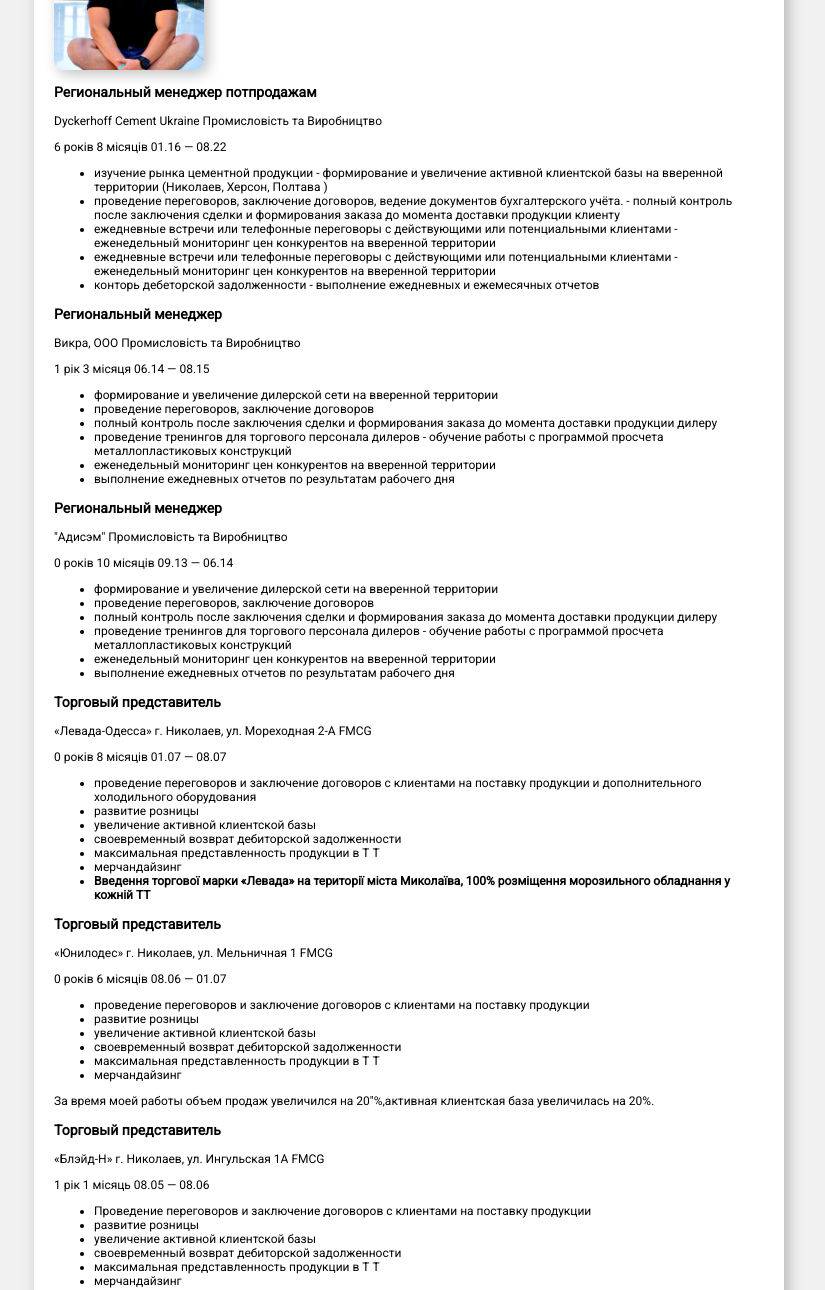
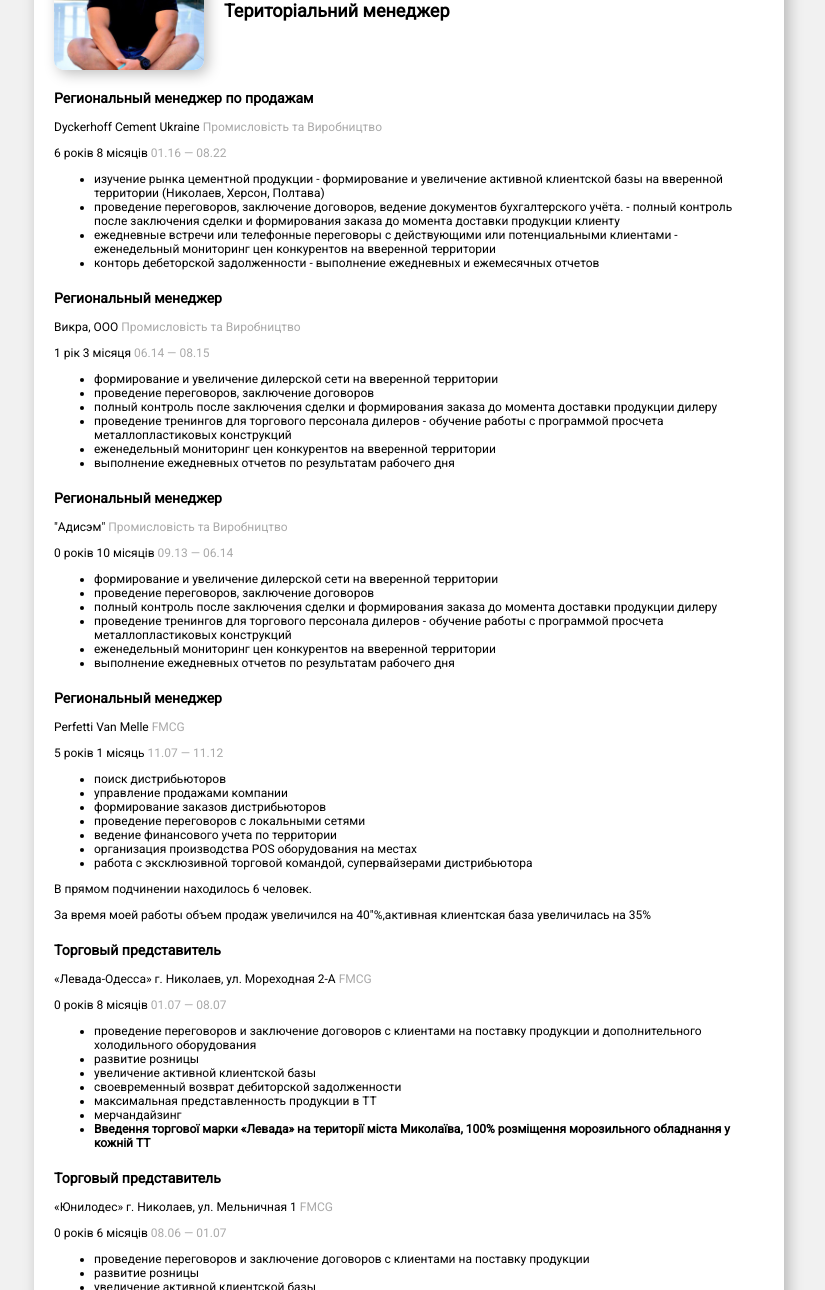
Before and after one commit to OleksanderHrytsiuk/resume, a plain HTML site: page index.html in a window 1280 px wide. Shown: the part 120-1410 px from the top of the page, without its empty margins (231-1056 px from the left). Drawn offline with Linux system fonts and the light colour scheme.

Commit message:
Add files via upload

```diff
--- a/index.html
+++ b/index.html
@@ -14,19 +14,19 @@
                 <img src="avatar.jpg" alt="My photo should be here" class="avatar">
                 <div>
                     <h1>Грицюк Олександр Володимирович</h1>
-                    <p>Територіальний менеджер</p>
+                    <h2>Територіальний менеджер</h2>
                 </div>
             </div>
 
 
-            <div>
-                <h3>Региональный менеджер потпродажам</h3>
-                <p>Dyckerhoff Cement Ukraine Промисловість та Виробництво</p>
-                <p>6 років 8 місяців 01.16 — 08.22</p>
+            <div class="workPlace">
+                <h3>Региональный менеджер по продажам</h3>
+                <p>Dyckerhoff Cement Ukraine <span class="workPlaceType">Промисловість та Виробництво</span></p>
+                <p>6 років 8 місяців <span class="workPlacePeriod">01.16 — 08.22</span></p>
                 <ul>
                     <li>
                         изучение рынка цементной продукции - формирование и увеличение активной клиентской базы на
-                        вверенной территории (Николаев, Херсон, Полтава )
+                        вверенной территории (Николаев, Херсон, Полтава)
                     </li>
                     <li>
                         проведение переговоров, заключение договоров, ведение документов бухгалтерского учёта. -
@@ -37,20 +37,16 @@
                         ежедневные встречи или телефонные переговоры с действующими или потенциальными
                         клиентами - еженедельный мониторинг цен конкурентов на вверенной территории
                     </li>
-                    <li>
-                        ежедневные встречи или телефонные переговоры с действующими или потенциальными
-                        клиентами - еженедельный мониторинг цен конкурентов на вверенной территории
-                    </li>
-                    <li>
+                     <li>
                         конторь дебеторской задолженности - выполнение ежедневных и ежемесячных отчетов
                     </li>
                 </ul>
             </div>
 
-            <div>
+            <div class="workPlace">
                 <h3>Региональный менеджер</h3>
-                <p>Викра, ООО Промисловість та Виробництво</p>
-                <p>1 рік 3 місяця 06.14 — 08.15</p>
+                <p>Викра, ООО <span class="workPlaceType">Промисловість та Виробництво</span></p>
+                <p>1 рік 3 місяця <span class="workPlacePeriod">06.14 — 08.15</span></p>
                 <ul>
                     <li>
                         формирование и увеличение дилерской сети на вверенной территории
@@ -75,10 +71,10 @@
                </ul>
             </div>
 
-            <div>
+            <div class="workPlace">
                 <h3>Региональный менеджер</h3>
-                <p>"Адисэм" Промисловість та Виробництво</p>
-                <p>0 років 10 місяців 09.13 — 06.14</p>
+                <p>"Адисэм" <span class="workPlaceType">Промисловість та Виробництво</span></p>
+                <p>0 років 10 місяців <span class="workPlacePeriod">09.13 — 06.14</span></p>
                 <ul>
                     <li>
                         формирование и увеличение дилерской сети на вверенной территории
@@ -103,10 +99,42 @@
                </ul>
             </div>
 
-            <div>
+            <div class="workPlace">
+                <h3>Региональный менеджер</h3>
+                <p>Perfetti Van Melle <span class="workPlaceType">FMCG</span></p>
+                <p>5 років 1 місяць <span class="workPlacePeriod">11.07 — 11.12</span></p>
+                <ul>
+                    <li>
+                        поиск дистрибьюторов
+                    </li>
+                    <li>
+                        управление продажами компании
+                    </li>
+                    <li>
+                        формирование заказов дистрибьюторов
+                    </li>
+                    <li>
+                        проведение переговоров с локальными сетями
+                    </li>
+                    <li>
+                        ведение финансового учета по территории
+                    </li>
+                    <li>
+                        организация производства POS оборудования на местах
+                    </li>
+                    <li>
+                        работа с эксклюзивной торговой командой, супервайзерами дистрибьютора
+                    </li>
+               </ul>
+                <p>В прямом подчинении находилось 6 человек. </p>
+                </p>За время моей работы объем продаж увеличился на 40″%,активная клиентская база увеличилась на
+                    35%</p>
+            </div>
+
+            <div class="workPlace">
                 <h3>Торговый представитель</h3>
-                <p>«Левада-Одесса» г. Николаев, ул. Мореходная 2-А FMCG</p>
-                <p>0 років 8 місяців 01.07 — 08.07</p>
+                <p>«Левада-Одесса» г. Николаев, ул. Мореходная 2-А <span class="workPlaceType">FMCG</span></p>
+                <p>0 років 8 місяців <span class="workPlacePeriod">01.07 — 08.07</span></p>
                 <ul>
                     <li>
                         проведение переговоров и заключение договоров с клиентами на поставку продукции и
@@ -122,7 +150,7 @@
                         своевременный возврат дебиторской задолженности
                     </li>
                     <li>
-                        максимальная представленность продукции в Т Т
+                        максимальная представленность продукции в ТТ
                     </li>
                     <li>
                         мерчандайзинг
@@ -136,10 +164,10 @@
              </div>
 
 
-             <div>
+             <div class="workPlace">
                 <h3>Торговый представитель</h3>
-                <p>«Юнилодес» г. Николаев, ул. Мельничная 1 FMCG</p>
-                <p>0 років 6 місяців 08.06 — 01.07</p>
+                <p>«Юнилодес» г. Николаев, ул. Мельничная 1 <span class="workPlaceType">FMCG</span></p>
+                <p>0 років 6 місяців <span class="workPlacePeriod">08.06 — 01.07</span></p>
                 <ul>
                     <li>
                         проведение переговоров и заключение договоров с клиентами на
@@ -155,21 +183,21 @@
                         своевременный возврат дебиторской задолженности
                     </li>
                     <li>
-                        максимальная представленность продукции в Т Т
+                        максимальная представленность продукции в ТТ
                     </li>
                     <li>
                         мерчандайзинг
                     </li>
                </ul>
-               <p>За время моей работы объем продаж увеличился на 20″%,активная клиентская база
+               <p>За время моей работы объем продаж увеличился на 20″%, активная клиентская база
                 увеличилась на 20%.
                 </p>
              </div>
 
-             <div>
+             <div class="workPlace">
                 <h3>Торговый представитель</h3>
-                <p>«Блэйд-Н» г. Николаев, ул. Ингульская 1А FMCG</p>
-                <p>1 рік 1 місяць 08.05 — 08.06</p>
+                <p>«Блэйд-Н» г. Николаев, ул. Ингульская 1А <span class="workPlaceType">FMCG</span></p>
+                <p>1 рік 1 місяць <span class="workPlacePeriod">08.05 — 08.06</span></p>
                 <ul>
                     <li>
                         Проведение переговоров и заключение договоров с клиентами на поставку продукции
@@ -184,15 +212,15 @@
                         своевременный возврат дебиторской задолженности
                     </li>
                     <li>
-                        максимальная представленность продукции в Т Т
+                        максимальная представленность продукции в ТТ
                     </li>
                     <li>
                         мерчандайзинг
                     </li>
                </ul>
                <p>За время моей работы явно улучшилась представленность продукции компании
-                «Gillette» на рынках города ,(мой район в основном состоял из рынков города
-                Николаева )увеличился объем продаж на 15″%
+                «Gillette» на рынках города, (мой район в основном состоял из рынков города
+                Николаева) увеличился объем продаж на 15″%
                 </p>
              </div>
 
--- a/style.css
+++ b/style.css
@@ -35,6 +35,23 @@ body {
 
 .head {
     display: flex;
+    margin-bottom: 20px;
+}
+
+.head div{
+    margin: 20px;
+}
+
+.workPlace {
+    margin: 0;
+    margin-bottom: 20px;
+}
+
+.workPlaceType{
+    color: darkgray;
+}
+.workPlacePeriod{
+    color: darkgray;
 }
 
 @media (max-width: 450px) {
```
